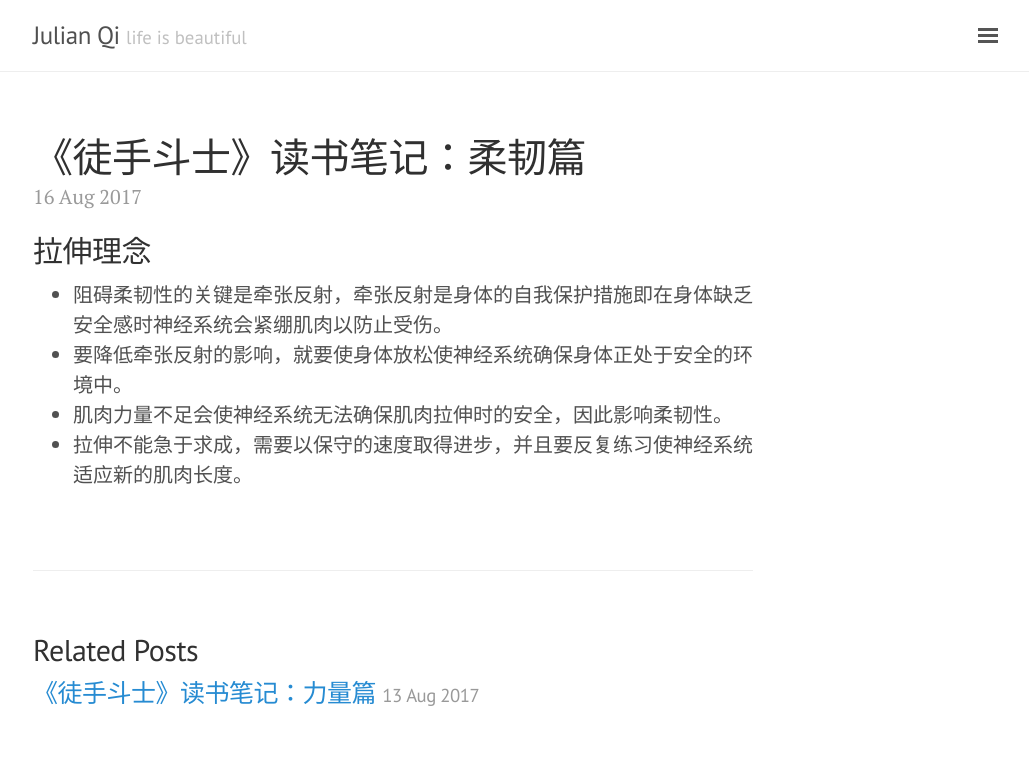
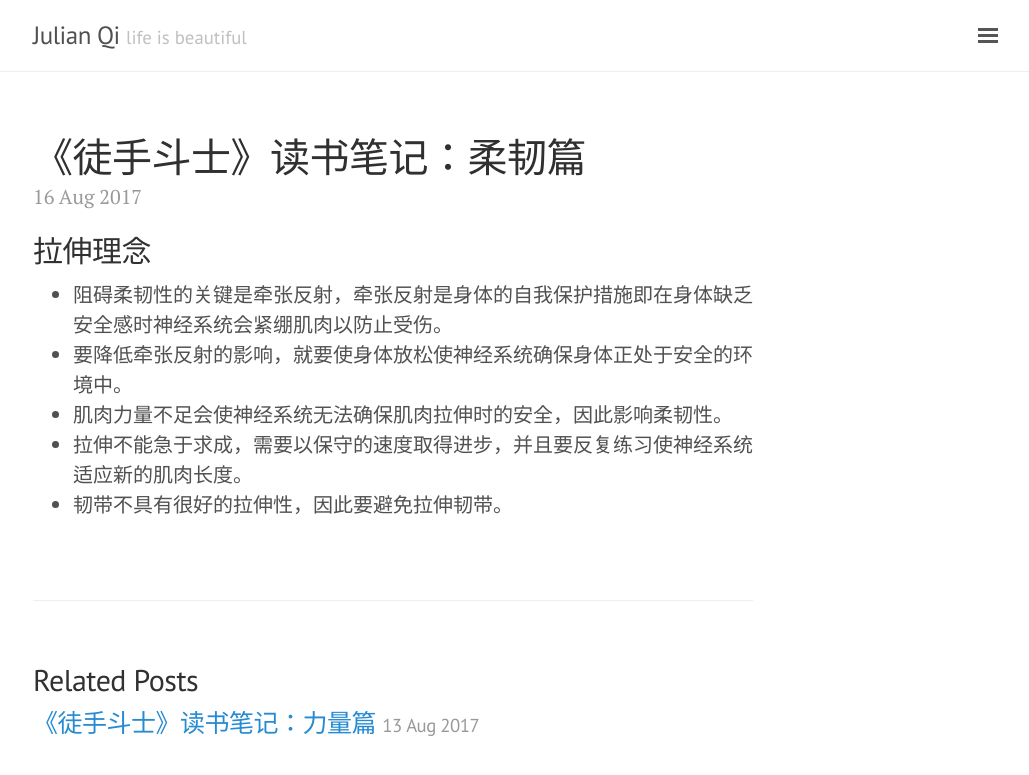
Before and after one commit to julianqi/julianqi.github.io, a Jekyll site: the page built from _posts/2017-08-16-notes-of-the-nacked-warrior-part2.md, in a window 1280 px wide. Shown: the top 775 px of the page, without its empty margins (247-1276 px from the left). Built offline with Jekyll 4.4.1, drawn with Linux system fonts in a browser that asks for light colours.

Commit message:
Update 2017-08-16-notes-of-the-nacked-warrior-part2.md

```diff
--- a/_posts/2017-08-16-notes-of-the-nacked-warrior-part2.md
+++ b/_posts/2017-08-16-notes-of-the-nacked-warrior-part2.md
@@ -8,3 +8,4 @@ title: 《徒手斗士》读书笔记：柔韧篇
 - 要降低牵张反射的影响，就要使身体放松使神经系统确保身体正处于安全的环境中。
 - 肌肉力量不足会使神经系统无法确保肌肉拉伸时的安全，因此影响柔韧性。
 - 拉伸不能急于求成，需要以保守的速度取得进步，并且要反复练习使神经系统适应新的肌肉长度。
+- 韧带不具有很好的拉伸性，因此要避免拉伸韧带。
```
